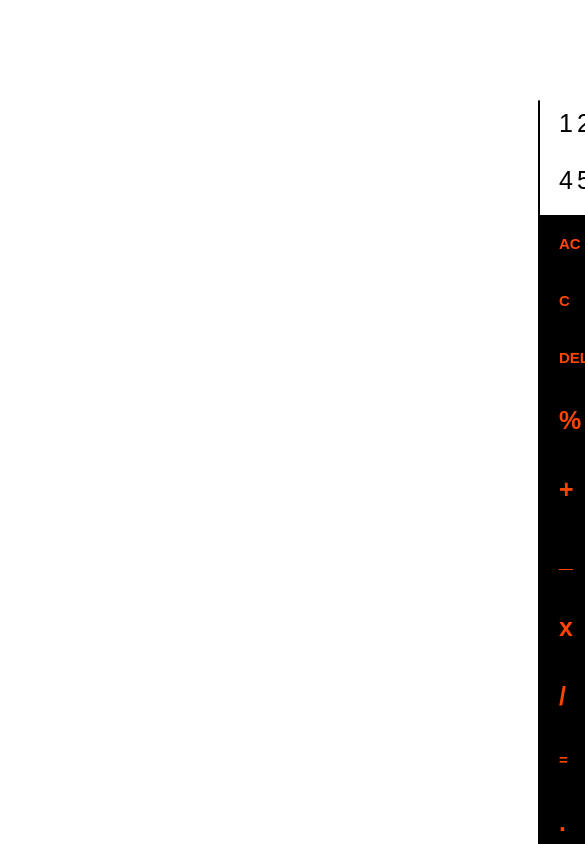
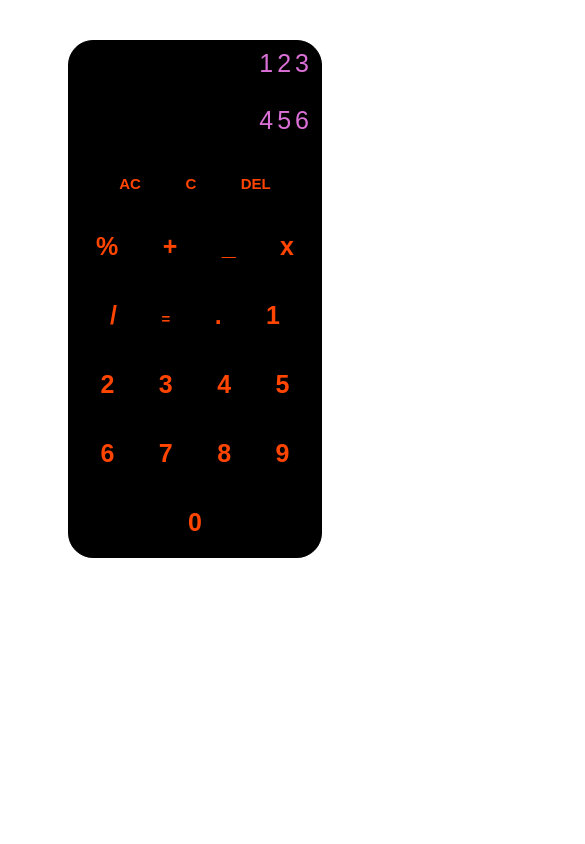
Before and after one commit to chizoma44/Calculator, a plain HTML site: page index.html in a window 390 px wide. Shown: the top 844 px of the page, 585 px wide, since content can reach past the window. Drawn offline with Linux system fonts and the light colour scheme.

Commit message:
Done with CSS, now on javaScript.

```diff
--- a/node.js
+++ b/node.js
@@ -2,7 +2,7 @@
 
 //Add an event listener to link all buttons with their identityies and functions.
 
-//Then perform the functions.
+//Then perform the functions.display: grid;
 
 function add(num1, num2) {
   return num1 + num2;
--- a/style.css
+++ b/style.css
@@ -9,10 +9,12 @@ body {
   border-radius: 25px;
   text-align: center;
   margin: 100px 530px;
+  box-shadow: 5px 10px 5px;
 }
 
 .calculator-top {
   font-size: 25px;
+  color: orchid;
 }
 
 button {
@@ -37,10 +39,20 @@ button {
   font-size: 15px;
 }
 
-@media() {
-  body {
-    display: flex;
-    height: 100%;
+@media (max-width: 900px) {
+  .container {
+    display: block;
     justify-content: center;
+    margin: 60px 110px;
+    box-shadow: none;
   }
 }
+
+@media (max-width: 500px) {
+  .container {
+    display: block;
+    justify-content: center;
+    margin: 40px 60px;
+    box-shadow: none;
+  }
+}
```
